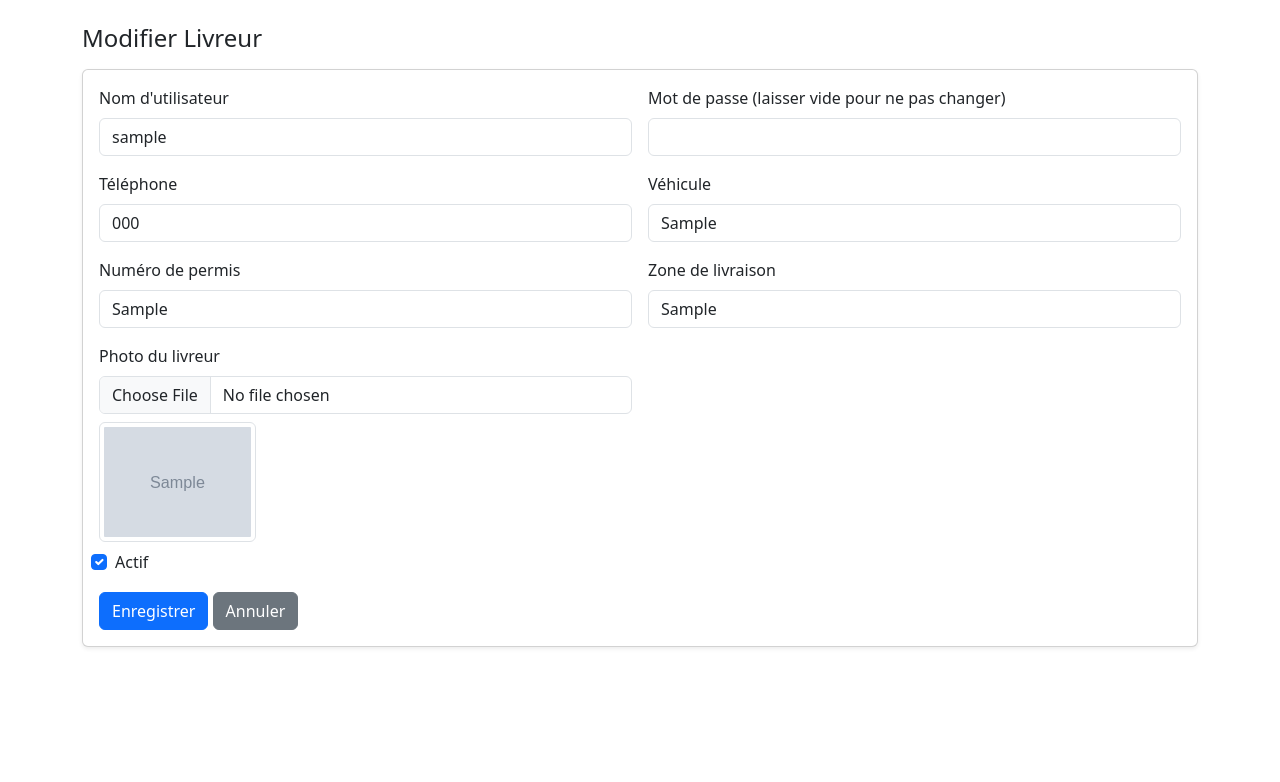
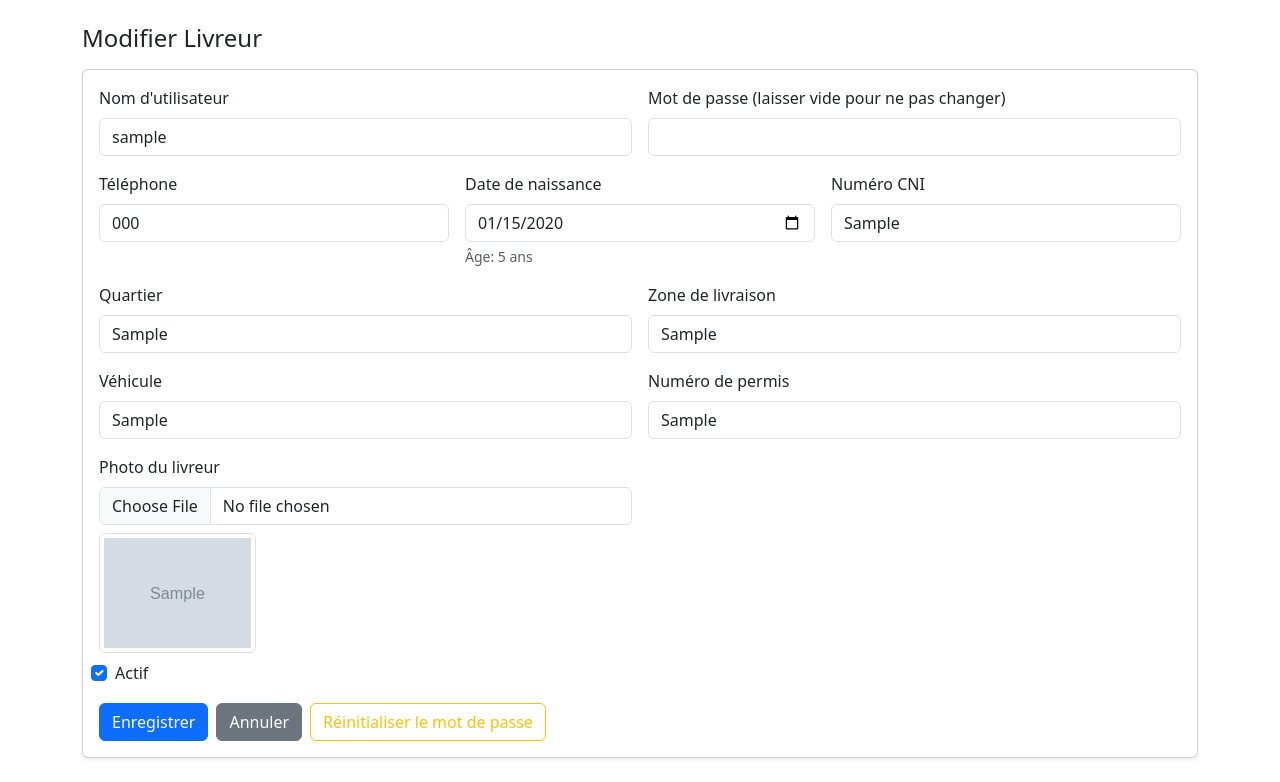
Before and after one commit to lexdev-it/Glalex_app, a Django app: page /admin-dashboard/livreurs/1/modifier/ in a window 1280 px wide. Shown: the part 56-838 px from the top of the page. Before the commit the page ends 704 px from the top, so only its background shows below. Run offline with Django 5.2, Linux system fonts and the light colour scheme; a user stored in the database is signed in; tables that the repository leaves empty hold one stand-in row (values such as "Sample post"); grey boxes marked "Sample" are stand-in pictures; parts of the project's set-up code (start-up, migrations or seed data) failed here and were passed over.

Commit message:
Mise à jour: admin livreur (CNI, âge, quartier, photo), bouton WhatsApp, corrections templates

```diff
--- a/boutique/models.py
+++ b/boutique/models.py
@@ -61,6 +61,10 @@ class ProfilLivreur(models.Model):
     actif = models.BooleanField(default=True, verbose_name="Livreur actif")
     date_embauche = models.DateField(auto_now_add=True, verbose_name="Date d'embauche")
     photo = models.ImageField(upload_to='livreurs/', blank=True, null=True, verbose_name="Photo")
+    # Nouveaux champs d'identité
+    date_naissance = models.DateField(blank=True, null=True, verbose_name="Date de naissance")
+    numero_cni = models.CharField(max_length=30, blank=True, null=True, unique=True, verbose_name="Numéro CNI")
+    quartier = models.CharField(max_length=100, blank=True, verbose_name="Quartier")
 
     class Meta:
         verbose_name = "Profil Livreur"
@@ -68,6 +72,15 @@ class ProfilLivreur(models.Model):
 
     def __str__(self):
         return f"Livreur {self.user.username}"
+
+    @property
+    def age(self):
+        from datetime import date
+        if not self.date_naissance:
+            return None
+        today = date.today()
+        years = today.year - self.date_naissance.year - ((today.month, today.day) < (self.date_naissance.month, self.date_naissance.day))
+        return years
 
 # Modèle pour le profil admin
 class ProfilAdmin(models.Model):
--- a/boutique/templates/boutique_admin/categories_list.html
+++ b/boutique/templates/boutique_admin/categories_list.html
@@ -15,6 +15,9 @@
   </nav>
 
   <div class="container py-4">
+    <div class="mb-3">
+      <a href="{% url 'admin_dashboard' %}" class="btn btn-outline-secondary">← Retour Dashboard</a>
+    </div>
     {% if messages %}
       {% for m in messages %}
         <div class="alert alert-{{ m.tags }}">{{ m }}</div>
--- a/boutique/templates/boutique_admin/livreur_form.html
+++ b/boutique/templates/boutique_admin/livreur_form.html
@@ -35,9 +35,28 @@
           <label class="form-label">Mot de passe (laisser vide pour ne pas changer)</label>
           <input name="password" type="password" class="form-control" />
         </div>
-        <div class="col-md-6">
+        <div class="col-md-4">
           <label class="form-label">Téléphone</label>
           <input name="telephone" class="form-control" value="{% if livreur %}{{ livreur.telephone }}{% endif %}" />
+        </div>
+        <div class="col-md-4">
+          <label class="form-label">Date de naissance</label>
+          <input name="date_naissance" type="date" class="form-control" value="{% if livreur and livreur.date_naissance %}{{ livreur.date_naissance|date:'Y-m-d' }}{% endif %}" />
+          {% if livreur and livreur.age %}
+            <div class="form-text">Âge: {{ livreur.age }} ans</div>
+          {% endif %}
+        </div>
+        <div class="col-md-4">
+          <label class="form-label">Numéro CNI</label>
+          <input name="numero_cni" class="form-control" value="{% if livreur %}{{ livreur.numero_cni }}{% endif %}" />
+        </div>
+        <div class="col-md-6">
+          <label class="form-label">Quartier</label>
+          <input name="quartier" class="form-control" value="{% if livreur %}{{ livreur.quartier }}{% endif %}" />
+        </div>
+        <div class="col-md-6">
+          <label class="form-label">Zone de livraison</label>
+          <input name="zone_livraison" class="form-control" value="{% if livreur %}{{ livreur.zone_livraison }}{% endif %}" />
         </div>
         <div class="col-md-6">
           <label class="form-label">Véhicule</label>
@@ -46,10 +65,6 @@
         <div class="col-md-6">
           <label class="form-label">Numéro de permis</label>
           <input name="numero_permis" class="form-control" value="{% if livreur %}{{ livreur.numero_permis }}{% endif %}" />
-        </div>
-        <div class="col-md-6">
-          <label class="form-label">Zone de livraison</label>
-          <input name="zone_livraison" class="form-control" value="{% if livreur %}{{ livreur.zone_livraison }}{% endif %}" />
         </div>
         <div class="col-md-6">
           <label class="form-label">Photo du livreur</label>
@@ -65,9 +80,15 @@
           <label for="chkActif" class="form-check-label">Actif</label>
         </div>
       </div>
-      <div class="mt-3">
+      <div class="mt-3 d-flex gap-2">
         <button class="btn btn-primary" type="submit">Enregistrer</button>
         <a href="{% url 'admin_livreurs_list' %}" class="btn btn-secondary">Annuler</a>
+        {% if livreur %}
+          <form method="post" action="{% url 'admin_livreur_reset_password' livreur.id %}" onsubmit="return confirm('Générer un mot de passe temporaire pour ce livreur ?');" class="d-inline">
+            {% csrf_token %}
+            <button class="btn btn-outline-warning" type="submit">Réinitialiser le mot de passe</button>
+          </form>
+        {% endif %}
       </div>
     </form>
   </div>
--- a/boutique/templates/client/index.html
+++ b/boutique/templates/client/index.html
@@ -312,7 +312,7 @@
 
   <!-- Floating actions: WhatsApp + Back to top -->
   <div class="floating-actions">
-    <a id="waBtn" class="fab whatsapp" href="https://wa.me/?text=Bonjour%20Glalex" target="_blank" rel="noopener" title="WhatsApp">
+    <a id="waBtn" class="fab whatsapp" href="https://wa.me/{{ wa_number|urlencode }}?text={{ wa_text|urlencode }}" target="_blank" rel="noopener" title="WhatsApp">
       <i class="fab fa-whatsapp fa-lg"></i>
     </a>
     <button id="toTopBtn" class="fab top" type="button" title="Haut de page" style="display:none;">
--- a/boutique/urls.py
+++ b/boutique/urls.py
@@ -53,6 +53,8 @@ urlpatterns = [
     path('admin-dashboard/livreurs/ajouter/', views.admin_livreur_add, name='admin_livreur_add'),
     path('admin-dashboard/livreurs/<int:livreur_id>/modifier/', views.admin_livreur_edit, name='admin_livreur_edit'),
     path('admin-dashboard/livreurs/<int:livreur_id>/supprimer/', views.admin_livreur_delete, name='admin_livreur_delete'),
+    path('admin-dashboard/livreurs/<int:livreur_id>/reset-password/', views.admin_livreur_reset_password, name='admin_livreur_reset_password'),
+    path('admin-dashboard/livreurs/<int:livreur_id>/set-password/', views.admin_livreur_set_password, name='admin_livreur_set_password'),
 
     # Commandes & Clients (listing initial)
     path('admin-dashboard/commandes/', views.admin_commandes_list, name='admin_commandes_list'),
--- a/boutique/views.py
+++ b/boutique/views.py
@@ -126,6 +126,8 @@ def accueil(request):
         "unread_count": unread_count,
         "unassigned_count": unassigned_count,
         "categories": categories,
+        "wa_number": getattr(settings, "WHATSAPP_NUMBER", ""),
+        "wa_text": getattr(settings, "WHATSAPP_DEFAULT_TEXT", "Bonjour"),
     })
 
 
@@ -183,7 +185,12 @@ def client_boutique(request):
     produits = Produit.objects.filter(actif=True).order_by('-date_creation')
     cart = request.session.get('cart', {}) or {}
     cart_count = sum(cart.values()) if isinstance(cart, dict) else 0
-    return render(request, "client/index.html", {"produits": produits, "cart_count": cart_count})
+    return render(request, "client/index.html", {
+        "produits": produits,
+        "cart_count": cart_count,
+        "wa_number": getattr(settings, "WHATSAPP_NUMBER", ""),
+        "wa_text": getattr(settings, "WHATSAPP_DEFAULT_TEXT", "Bonjour"),
+    })
 
 
 def client_commandes(request):
@@ -1055,6 +1062,9 @@ def admin_livreur_add(request):
         zone_livraison = request.POST.get('zone_livraison', '').strip()
         actif = request.POST.get('actif') == 'on'
         photo = request.FILES.get('photo')
+        date_naissance = request.POST.get('date_naissance') or None
+        numero_cni = request.POST.get('numero_cni', '').strip() or None
+        quartier = request.POST.get('quartier', '').strip()
 
         if not username or not password:
             messages.error(request, "Nom d'utilisateur et mot de passe sont requis.")
@@ -1070,6 +1080,9 @@ def admin_livreur_add(request):
                 zone_livraison=zone_livraison or '',
                 actif=actif,
                 photo=photo,
+                date_naissance=date_naissance,
+                numero_cni=numero_cni,
+                quartier=quartier or '',
             )
             messages.success(request, f"Livreur '{username}' créé avec succès.")
             return redirect('admin_livreurs_list')
@@ -1092,6 +1105,9 @@ def admin_livreur_edit(request, livreur_id: int):
         actif = request.POST.get('actif') == 'on'
         new_password = request.POST.get('password', '').strip()
         new_photo = request.FILES.get('photo')
+        date_naissance = request.POST.get('date_naissance') or None
+        numero_cni = request.POST.get('numero_cni', '').strip() or None
+        quartier = request.POST.get('quartier', '').strip()
         try:
             with transaction.atomic():
                 if username and username != profil.user.username:
@@ -1108,6 +1124,9 @@ def admin_livreur_edit(request, livreur_id: int):
                 profil.actif = actif
                 if new_photo:
                     profil.photo = new_photo
+                profil.date_naissance = date_naissance
+                profil.numero_cni = numero_cni
+                profil.quartier = quartier
                 profil.save()
             messages.success(request, "Livreur modifié avec succès.")
             return redirect('admin_livreurs_list')
@@ -1138,6 +1157,54 @@ def admin_livreur_delete(request, livreur_id: int):
 
 
 @login_required
+def admin_livreur_reset_password(request, livreur_id: int):
+    if request.method != 'POST':
+        return redirect('admin_livreur_edit', livreur_id=livreur_id)
+    if not is_app_admin(request.user):
+        messages.error(request, "Accès refusé: réservé à l'administrateur de l'application.")
+        return redirect('accueil')
+    profil = get_object_or_404(ProfilLivreur.objects.select_related('user'), pk=livreur_id)
+    temp_pwd = secrets.token_urlsafe(8)
+    profil.user.set_password(temp_pwd)
+    profil.user.save(update_fields=['password'])
+    messages.success(request, f"Mot de passe du livreur réinitialisé. Nouveau mot de passe temporaire: {temp_pwd}")
+    try:
+        if profil.user.email:
+            subject = "Réinitialisation mot de passe Livreur"
+            body = (
+                f"Bonjour {profil.user.username},\n\n"
+                f"Votre mot de passe a été réinitialisé par l'administrateur.\n"
+                f"Nouveau mot de passe temporaire: {temp_pwd}\n\n"
+                f"Merci de vous connecter et de le changer immédiatement."
+            )
+            EmailMessage(subject, body, getattr(settings, 'DEFAULT_FROM_EMAIL', None), [profil.user.email]).send(fail_silently=True)
+    except Exception:
+        pass
+    return redirect('admin_livreur_edit', livreur_id=livreur_id)
+
+
+@login_required
+def admin_livreur_set_password(request, livreur_id: int):
+    if request.method != 'POST':
+        return redirect('admin_livreurs_list')
+    if not is_app_admin(request.user):
+        messages.error(request, "Accès refusé: réservé à l'administrateur de l'application.")
+        return redirect('accueil')
+    profil = get_object_or_404(ProfilLivreur.objects.select_related('user'), pk=livreur_id)
+    new_pwd = (request.POST.get('new_password') or '').strip()
+    if not new_pwd:
+        messages.error(request, "Le nouveau mot de passe est requis.")
+        return redirect('admin_livreurs_list')
+    try:
+        profil.user.set_password(new_pwd)
+        profil.user.save(update_fields=['password'])
+        messages.success(request, f"Mot de passe mis à jour pour {profil.user.username}.")
+    except Exception as e:
+        messages.error(request, f"Erreur lors de la mise à jour du mot de passe: {e}")
+    return redirect('admin_livreurs_list')
+
+
+@login_required
 def admin_produits_list(request):
     if not is_app_admin(request.user):
         messages.error(request, "Accès refusé: réservé à l'administrateur de l'application.")
@@ -1201,7 +1268,7 @@ def admin_produit_add(request):
             messages.error(request, "Veuillez corriger les erreurs ci-dessous.")
     else:
         form = ProduitForm()
-    return render(request, 'boutique_admin/produit_form.html', { 'categories': categories, 'mode': 'add', 'form': form })
+    return render(request, 'boutique_admin/produit_form.html', { 'categories': categories, 'mode': 'add', 'form': form, 'produit': None })
 
 
 @login_required
--- a/glalex/settings.py
+++ b/glalex/settings.py
@@ -146,6 +146,8 @@ DEFAULT_AUTO_FIELD = 'django.db.models.BigAutoField'
 
 # Email (dev: console backend; configure SMTP for prod)
 EMAIL_BACKEND = 'django.core.mail.backends.console.EmailBackend'
+WHATSAPP_NUMBER = '2289305086'
+WHATSAPP_DEFAULT_TEXT = 'Bonjour, je souhaite des informations.'
 # Example SMTP config:
 # EMAIL_BACKEND = 'django.core.mail.backends.smtp.EmailBackend'
 # EMAIL_HOST = 'smtp.example.com'
```
Also changed, not shown: boutique/templates/boutique_admin/livreur_add.html (+17 -5 lines), boutique/templates/boutique_admin/livreurs_list.html (+29 -6 lines), boutique/templates/boutique_admin/produit_form.html (+17 -8 lines), boutique/templates/boutique_admin/produits_list.html (+15 -4 lines), boutique/migrations/0010_profillivreur_date_naissance_and_more.py (added).
